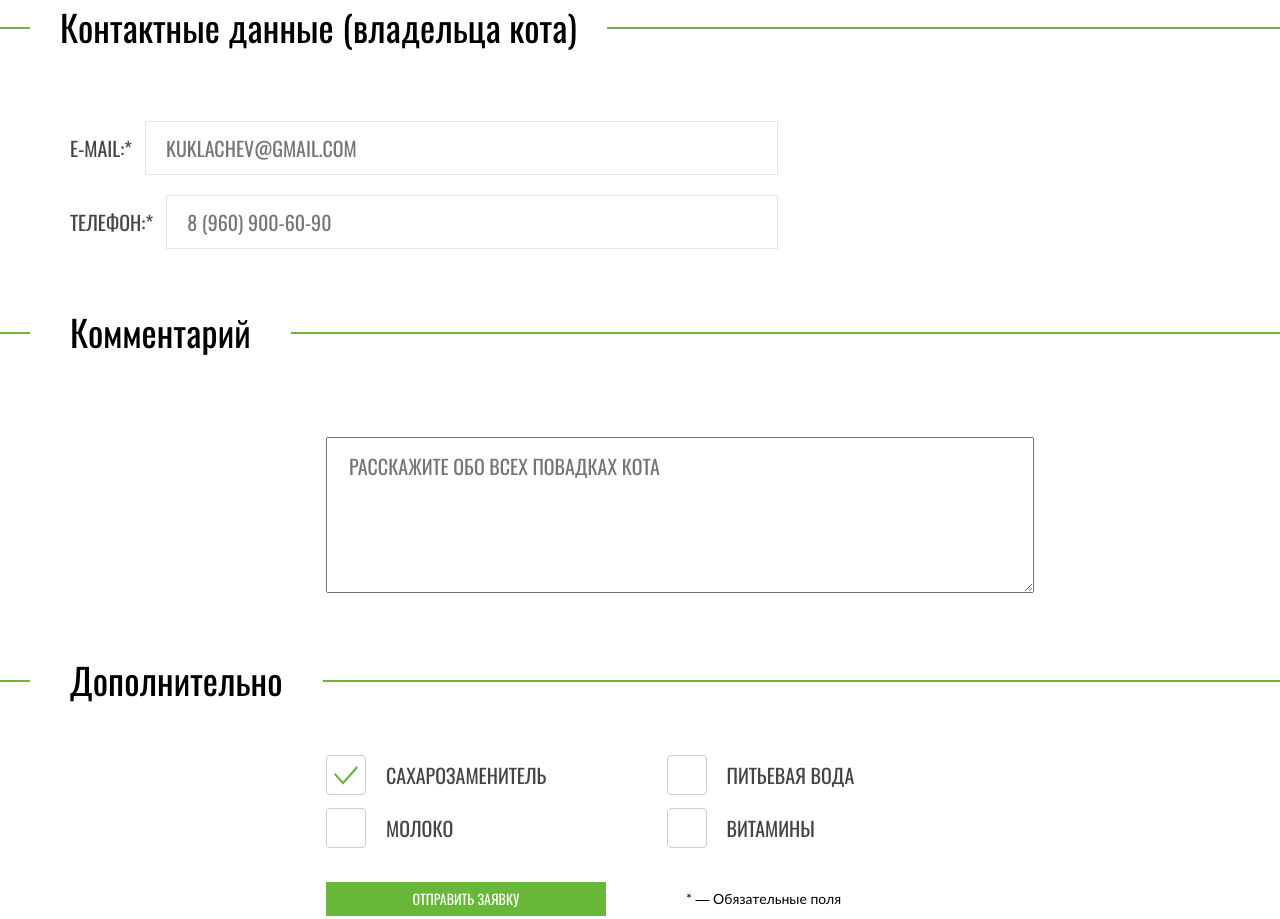
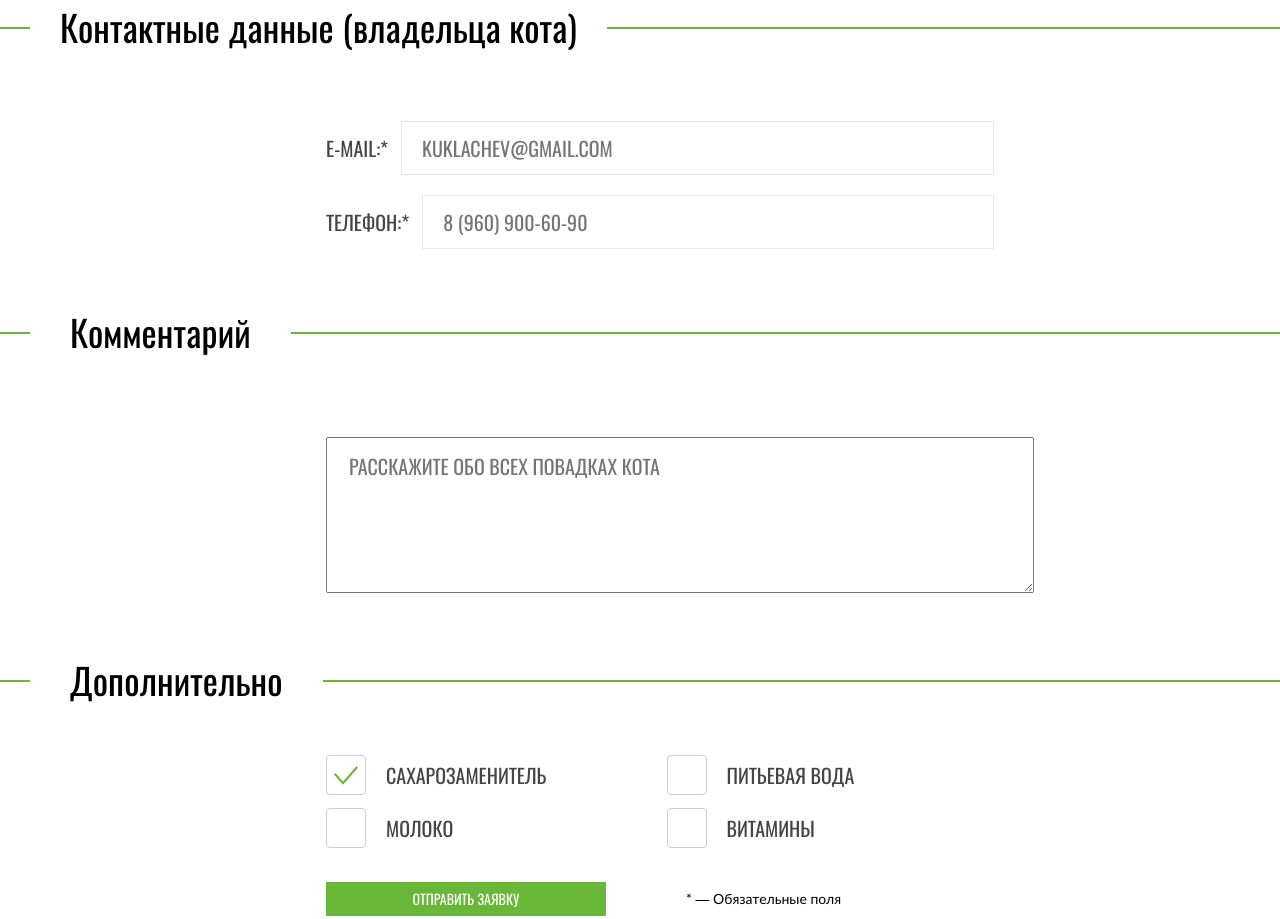
Before and after one commit to htmlacademy-adaptive/77489-cat-energy-29, a website: page source/form.html in a window 1280 px wide. Shown: the part 900-1819 px from the top of the page. Drawn offline with nearby package versions, Linux system fonts and the light colour scheme; files that its build step writes are made by us from their sources; a web font is replaced by a local one.

Commit message:
ПП формы

```diff
--- a/source/sass/blocks/owner-data.scss
+++ b/source/sass/blocks/owner-data.scss
@@ -32,12 +32,14 @@
 
   @media (min-width: $tablet-width) {
     gap: 20px;
+    margin: 0 auto;
     margin-bottom: 65px;
-    margin-left: 40px;
+    padding-left: 70px;
   }
   @media (min-width: $desktop-width) {
-    margin-left: 0;
     margin-bottom: 70px;
+    margin: 0 auto;
+    padding-left: 110px;
   }
 }
 
@@ -118,5 +120,11 @@
 }
 
 .form-cat__wrapper .comment-text {
-  margin-left: 40px;
+  @media (min-width: $tablet-width) {
+    margin-left: 40px;
+  }
+  @media (min-width: $desktop-width) {
+    margin: 0 auto;
+    margin-bottom: 70px;
+  }
 }
```
